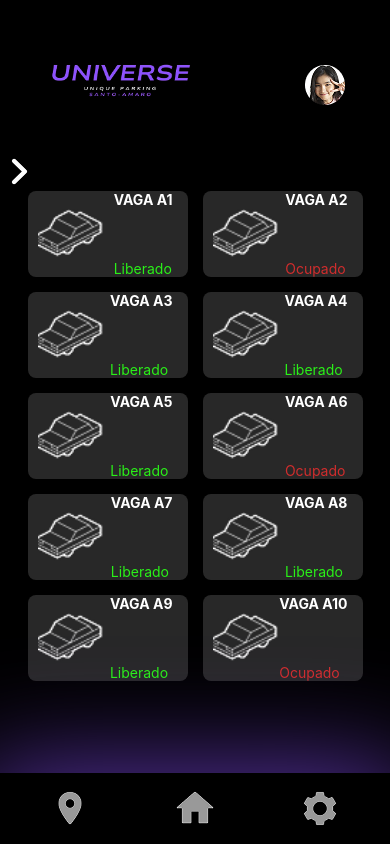
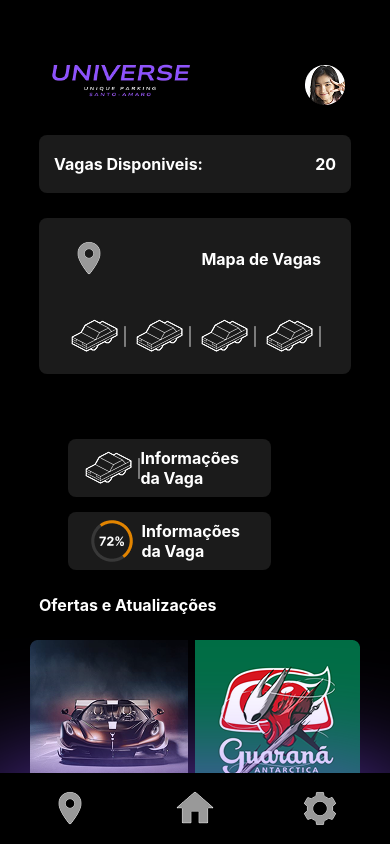
Before and after one commit to Murlloy/UniverseRemake, a React Native app in the folder UniverseRemake/: screen / in a window 390 px wide. Built offline with nearby package versions, Linux system fonts and the light colour scheme.

Commit message:
feat: mais uma tela

```diff
--- a/UniverseRemake/App.jsx
+++ b/UniverseRemake/App.jsx
@@ -5,12 +5,13 @@ import Register from './src/pages/Register';
 import Entry from "./src/pages/apresentation/Entry";
 import MenuPage from './src/pages/menu/MenuPage';
 import MapCar from './src/pages/map/MapCar';
+import VagaSelect from './src/pages/vaga/VagaSelect';
 
 export default function App() {
   return (
     <View style={styles.body}>
       <StatusBar hidden />
-      <MapCar/>
+      <MenuPage/>
     </View>
   );
 }
--- a/UniverseRemake/src/pages/map/MapCar.jsx
+++ b/UniverseRemake/src/pages/map/MapCar.jsx
@@ -17,8 +17,8 @@ export default function MapCar() {
 
             <View style={styles.cardList}>
 
-                <View>
-                    <Text>Vagas</Text>
+                <View style={styles.cardHeader}>
+                    <Text style={{color: "white", fontSize: 16, fontWeight: "bold"}}>Vagas</Text>
                     <TouchableOpacity>
                         <Image source={require("../../assets/Up.png")} />
                     </TouchableOpacity>
@@ -78,6 +78,22 @@ const styles = StyleSheet.create({
         gap: 15,
         flexWrap: "wrap",
         justifyContent: "center"
+    },
+
+    cardList: {
+        backgroundColor: "#1B1B1B",
+        height: "100%",
+        marginTop: 50,
+        width: "95%",
+        borderRadius: 8
+    },
+
+    cardHeader: {
+        flexDirection: "row",
+        alignItems: "center",
+        justifyContent: "space-between",
+        padding: 25,
+        paddingBottom: 10
     }
 
 
--- /dev/null
+++ b/UniverseRemake/src/pages/vaga/VagaSelect.jsx
@@ -0,0 +1,46 @@
+import { StyleSheet, View, Image, Text } from "react-native";
+import Input from "../../components/Input";
+import Button from "../../components/Button";
+
+export default function VagaSelect() {
+
+    return(
+
+        <View style={styles.body}>
+
+            <Text style={{color: "white", fontSize: 29, fontWeight: "bold"}}>Vaga A1</Text>
+            <Image source={require("../../assets/carSolo.png")} />
+
+            <View style={styles.inputWrapper}>
+                <Input label={"Nome do Usuario"}/>
+                <Input label={"Placa do Veiculo"}/>
+                <Input label={"Tipo de Veiculo"}/>
+                <Input label={"Modelo do Carro"}/>
+                <Input label={"Estado"}/>
+            </View>
+
+            <Button color={"#8A51FC"} label={"Adicionar Veiculo"} style={styles.button}/>
+
+        </View>
+
+    )
+
+}
+
+const styles = StyleSheet.create({
+
+    body: {
+        backgroundColor: "black",
+        flex: 1,
+        width: "100%",
+        alignItems: "center",
+        paddingTop: 60,
+        gap: 35
+    },
+
+    inputWrapper: {
+        width: "80%",
+        gap: 15
+    },
+
+})
```
Also changed, not shown: UniverseRemake/src/assets/carSolo.png (added).
